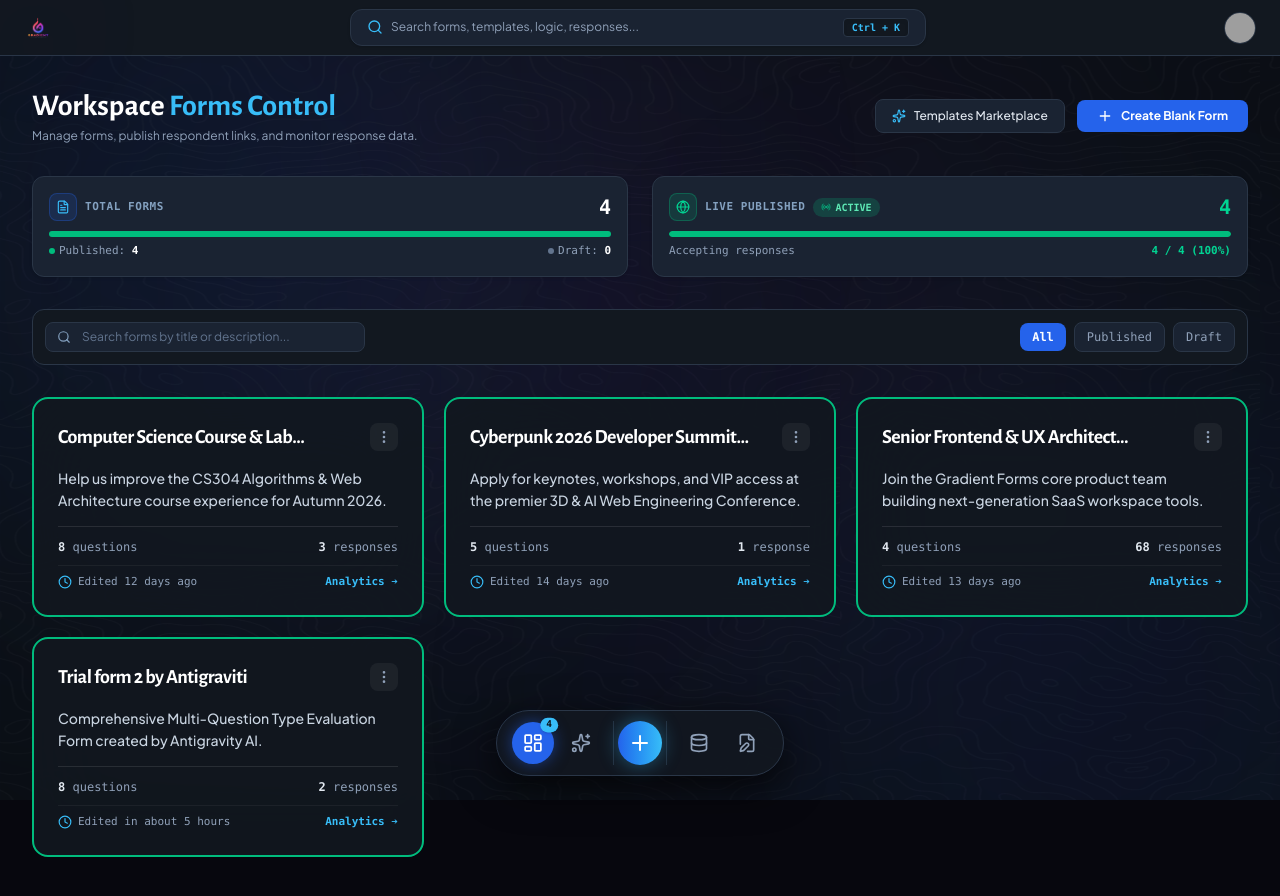
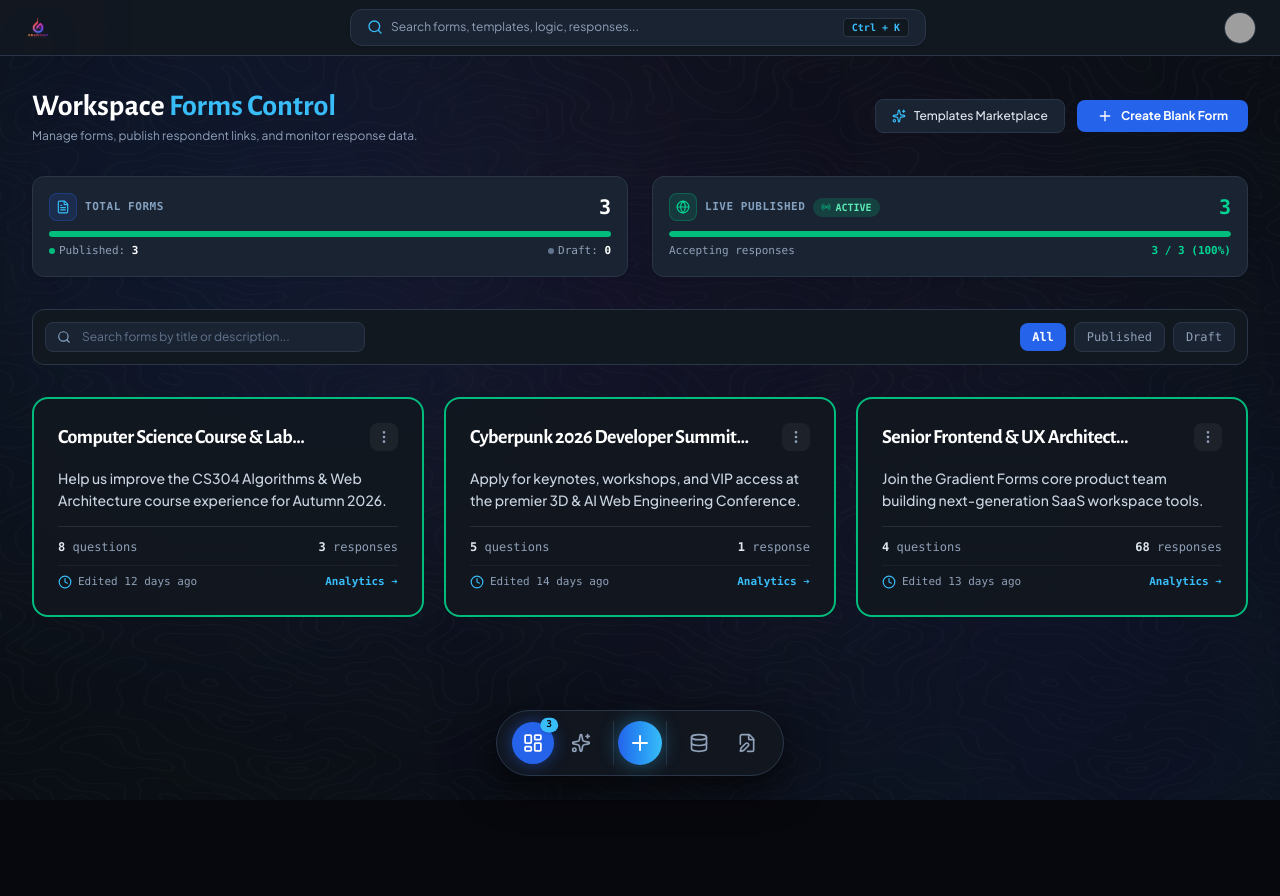
Before and after one commit to gradient-spec/gradient-forms, a React (Vite) app: page / in a window 1280 px wide. Shown: the top 896 px of the page. Built offline with nearby package versions, Linux system fonts and the light colour scheme; grey boxes are pictures that could not be loaded.

Commit message:
fix: remove dummy trial forms and restore authentic manually created forms

```diff
--- a/src/context/AppContext.tsx
+++ b/src/context/AppContext.tsx
@@ -157,7 +157,11 @@ export const AppProvider: React.FC<{ children: React.ReactNode }> = ({ children
       try {
         const parsed: Form[] = JSON.parse(saved);
         if (Array.isArray(parsed) && parsed.length > 0) {
-          return parsed.map(ensureFormDefaults);
+          const clean = parsed.filter(f => f.id !== 'form-trial-2-antigraviti' && !f.id.includes('antigraviti') && !f.title.toLowerCase().includes('antigraviti'));
+          if (clean.length > 0) {
+            localStorage.setItem(LOCAL_STORAGE_KEY_FORMS, JSON.stringify(clean));
+            return clean.map(ensureFormDefaults);
+          }
         }
       } catch (e) { console.error(e); }
     }
@@ -169,7 +173,11 @@ export const AppProvider: React.FC<{ children: React.ReactNode }> = ({ children
     if (saved) {
       try {
         const parsed: FormResponse[] = JSON.parse(saved);
-        return parsed;
+        if (Array.isArray(parsed)) {
+          const clean = parsed.filter(r => r.formId !== 'form-trial-2-antigraviti');
+          localStorage.setItem(LOCAL_STORAGE_KEY_RESPONSES, JSON.stringify(clean));
+          return clean;
+        }
       } catch (e) { console.error(e); }
     }
     return SEED_RESPONSES;
--- a/src/data/seedData.ts
+++ b/src/data/seedData.ts
@@ -292,110 +292,6 @@ export const SEED_FORMS: Form[] = [
         required: true
       }
     ]
-  },
-  {
-    id: 'form-trial-2-antigraviti',
-    title: 'Trial form 2 by Antigraviti',
-    description: 'Comprehensive Multi-Question Type Evaluation Form created by Antigravity AI.',
-    isPublished: true,
-    status: 'published',
-    createdAt: '2026-08-26T17:50:00Z',
-    updatedAt: '2026-08-26T17:55:00Z',
-    responseCount: 2,
-    authorName: 'Alex Rivera',
-    authorAvatar: 'https://images.unsplash.com/photo-1534528741775-53994a69daeb?auto=format&fit=crop&w=150&q=80',
-    workspaceId: 'ws-1',
-    theme: PRESET_THEMES[1],
-    settings: {
-      collectEmail: true,
-      limitOneResponse: false,
-      allowEditResponse: false,
-      saveProgress: true,
-      showProgressBar: true,
-      shuffleQuestions: false,
-      quizMode: false,
-      releaseGradeImmediately: false,
-      confirmationMessage: 'Thank you! Your response to Trial form 2 by Antigraviti has been recorded successfully.'
-    },
-    sections: [
-      { id: 'sec-ag-1', title: 'Respondent Overview', description: 'Basic identity & email background.' },
-      { id: 'sec-ag-2', title: 'Technical Assessment & Experience', description: 'Multiple question options evaluation.' }
-    ],
-    logicRules: [],
-    versions: [],
-    questions: [
-      {
-        id: 'q-tf2-1',
-        sectionId: 'sec-ag-1',
-        type: 'short_answer',
-        title: 'Full Name',
-        placeholder: 'e.g. Antigravity Developer',
-        required: true
-      },
-      {
-        id: 'q-tf2-2',
-        sectionId: 'sec-ag-1',
-        type: 'email',
-        title: 'Email Address',
-        placeholder: 'dev@antigravity.ai',
-        required: true
-      },
-      {
-        id: 'q-tf2-3',
-        sectionId: 'sec-ag-2',
-        type: 'multiple_choice',
-        title: 'Primary Frontend Stack',
-        required: true,
-        options: [
-          { id: 'opt-tf2-react', label: 'React + TypeScript' },
-          { id: 'opt-tf2-vue', label: 'Vue 3 + Vite' },
-          { id: 'opt-tf2-svelte', label: 'SvelteKit' },
-          { id: 'opt-tf2-next', label: 'Next.js App Router' }
-        ]
-      },
-      {
-        id: 'q-tf2-4',
-        sectionId: 'sec-ag-2',
-        type: 'checkboxes',
-        title: 'Core Technical Competencies (Select up to 2)',
-        required: true,
-        maxSelections: 2,
-        options: [
-          { id: 'opt-tf2-3d', label: 'Three.js / WebGL 3D UI' },
-          { id: 'opt-tf2-state', label: 'Advanced State & Context Management' },
-          { id: 'opt-tf2-testing', label: 'Automated Vitest & Unit Testing' },
-          { id: 'opt-tf2-api', label: 'REST API & Prisma Database' }
-        ]
-      },
-      {
-        id: 'q-tf2-5',
-        sectionId: 'sec-ag-2',
-        type: 'rating',
-        title: 'Rate the Interface Design Quality (1 to 5 Stars)',
-        required: true
-      },
-      {
-        id: 'q-tf2-6',
-        sectionId: 'sec-ag-2',
-        type: 'scale',
-        title: 'Likelihood of recommending Gradient Forms (1-10)',
-        required: true
-      },
-      {
-        id: 'q-tf2-7',
-        sectionId: 'sec-ag-2',
-        type: 'date',
-        title: 'Evaluation Date',
-        required: true
-      },
-      {
-        id: 'q-tf2-8',
-        sectionId: 'sec-ag-2',
-        type: 'consent',
-        title: 'I confirm that all evaluation responses submitted above are accurate.',
-        required: true
-      }
-    ]
   }
 ];
 
```
